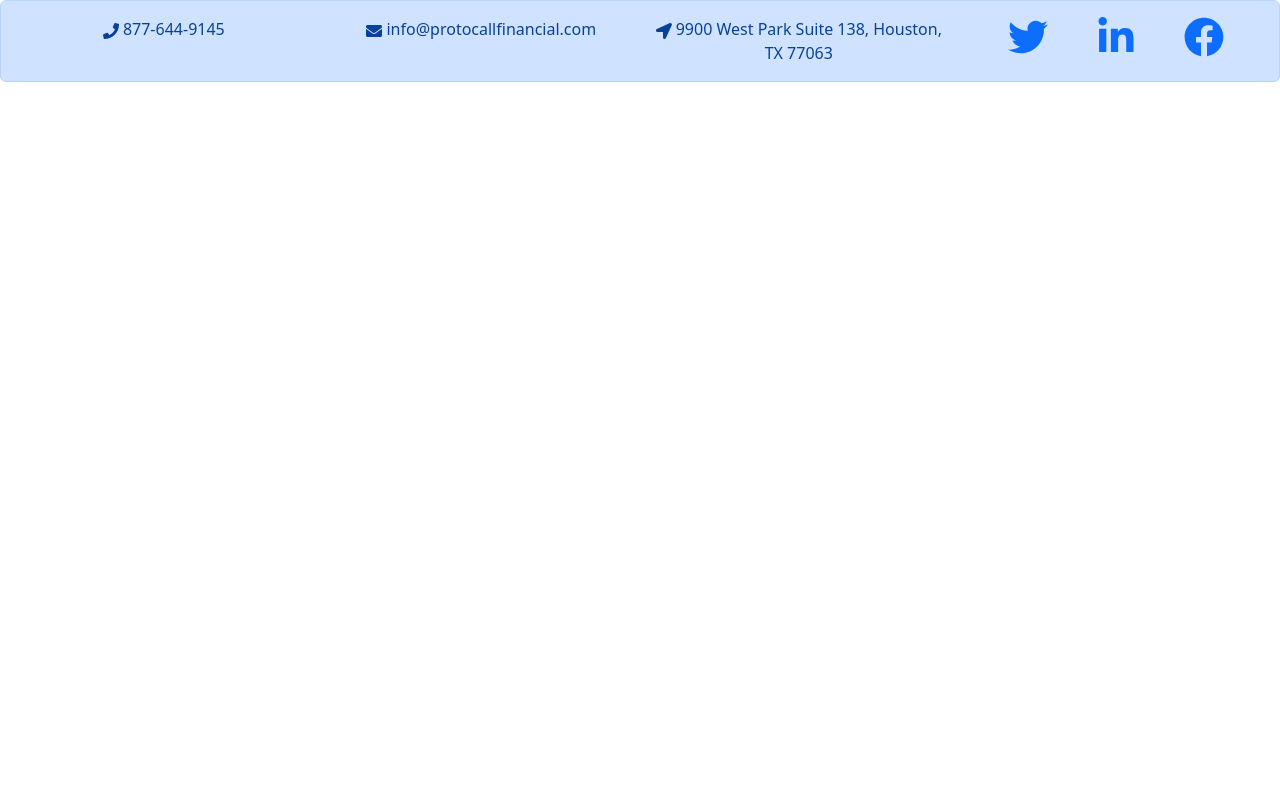
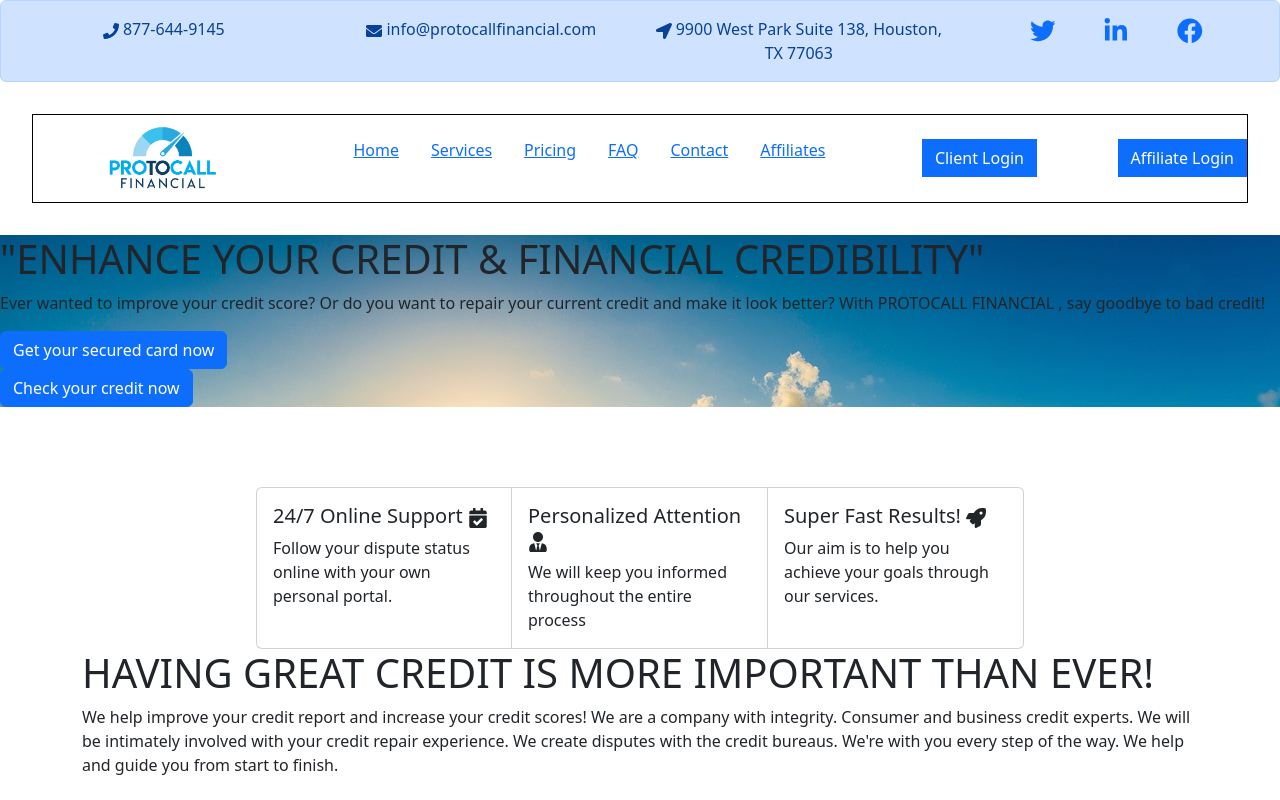
Before and after one commit to NeemanE/moe-site, a React (Create React App) app: page / in a window 1280 px wide. Shown: the top 800 px of the page. Built offline with nearby package versions, Linux system fonts and the light colour scheme.

Commit message:
completed v1 of header, nav, hero, herocard components

```diff
--- a/src/App.css
+++ b/src/App.css
@@ -1,38 +1,36 @@
-.App {
-  text-align: center;
+.navLogo{
+  float: left;
+  width: 15vw;
+  height: auto;
 }
 
-.App-logo {
-  height: 40vmin;
-  pointer-events: none;
+.cssTest{
+  border: 1px solid black;
 }
 
-@media (prefers-reduced-motion: no-preference) {
-  .App-logo {
-    animation: App-logo-spin infinite 20s linear;
-  }
+.navbar{
+  margin : 2rem;
+  border: 1px solid black;
 }
 
-.App-header {
-  background-color: #282c34;
-  min-height: 100vh;
-  display: flex;
-  flex-direction: column;
-  align-items: center;
-  justify-content: center;
-  font-size: calc(10px + 2vmin);
-  color: white;
+li{
+  list-style-type: none;
+  display: inline;
+  margin: 1rem;
 }
 
-.App-link {
-  color: #61dafb;
+.navbar div a img{
+  margin-left: 5vw;
+  width: 10vw;
+  height: auto;
 }
 
-@keyframes App-logo-spin {
-  from {
-    transform: rotate(0deg);
-  }
-  to {
-    transform: rotate(360deg);
-  }
+.hero-background{
+  background-image: url(./img/hero-background.jpg);
 }
+
+.card{
+  max-width: 20%;
+  margin-left: 20vw;
+  margin-top: 10vh;
+}
--- a/src/App.js
+++ b/src/App.js
@@ -10,16 +10,18 @@ import Services from './components/Services';
 import Pricing from './components/Pricing';
 import Affiliates from './components/Affiliates';
 import Reviews from './components/Reviews';
+import HeroCard from './components/HeroCard';
 import 'bootstrap/dist/css/bootstrap.min.css';
 
 export default function App() {
   return (
     <main>
       <Header />
-      {/* <Navbar />
+      <Navbar />
       <Hero />
+      <HeroCard />
       <Services />
-      <Pricing />
+      {/* <Pricing />
       <Faq />
       <Reviews />
       <Contact />
--- a/src/components/Header.js
+++ b/src/components/Header.js
@@ -14,9 +14,9 @@ export default function Header() {
                     <Col className="text-center"><FaEnvelope />  info@protocallfinancial.com</Col>
                     <Col className="text-center"><FaLocationArrow />  9900 West Park Suite 138, Houston, TX 77063</Col>
                     <Col className="d-flex gap-5 justify-content-center">
-                    <a href="https://twitter.com/protocall2020"><FaTwitter size={'5vh'} /></a>
-                    <a href="https://www.linkedin.com/company/protocall-financial/"><FaLinkedinIn size={'5vh'} /></a>
-                    <a href="https://www.facebook.com/protocallfinancial/"><FaFacebook size={'5vh'} /></a>
+                    <a href="https://twitter.com/protocall2020"><FaTwitter size={'2vw'} /></a>
+                    <a href="https://www.linkedin.com/company/protocall-financial/"><FaLinkedinIn size={'2vw'} /></a>
+                    <a href="https://www.facebook.com/protocallfinancial/"><FaFacebook size={'2vw'} /></a>
                     </Col>
                 </Row>
             </Container>
--- a/src/components/Hero.js
+++ b/src/components/Hero.js
@@ -0,0 +1,21 @@
+import React from "react";
+import { Button } from "react-bootstrap";
+import 'bootstrap/dist/css/bootstrap.min.css';
+
+export default function App() {
+    return (
+        // main hero section
+        <section id="hero" className="hero-background">
+            <div>
+                <h1>"ENHANCE YOUR CREDIT & FINANCIAL CREDIBILITY"</h1>
+                <p>Ever wanted to improve your credit score? Or do you want to repair your current credit and make it look better? With PROTOCALL FINANCIAL , say goodbye to bad credit!</p>
+            </div>
+            <div>
+                <Button>Get your secured card now</Button>
+            </div>
+            <div>
+                <Button>Check your credit now</Button>
+            </div>
+        </section>
+    );
+}
--- /dev/null
+++ b/src/components/HeroCard.js
@@ -0,0 +1,55 @@
+import React from "react";
+import { Card } from "react-bootstrap";
+import { CardGroup } from "react-bootstrap";
+import { FaCalendarCheck, FaUserTie, FaRocket } from "react-icons/fa";
+import protocallLogo from "../img/protocall-logo.png"
+import "../App.css"
+
+export default function HeroCard() {
+    return (
+        <section>
+            <div>
+                <CardGroup>
+                    <Card className="card">
+                        <Card.Body>
+                            <Card.Title>24/7 Online Support <FaCalendarCheck /></Card.Title>
+                            <Card.Text>Follow your dispute status online with your own personal portal.</Card.Text>
+                        </Card.Body>
+
+                    </Card>
+                    <Card>
+                        <Card.Body>
+                            <Card.Title>Personalized Attention <FaUserTie /></Card.Title>
+                            <Card.Text>We will keep you informed throughout the entire process</Card.Text>
+                        </Card.Body>
+
+                    </Card>
+                    <Card>
+                        <Card.Body>
+                            <Card.Title>Super Fast Results! <FaRocket /></Card.Title>
+                            <Card.Text>Our aim is to help you achieve your goals through our services.</Card.Text>
+                        </Card.Body>
+
+                    </Card>
+                </CardGroup>
+            </div>
+
+            <div className="container">
+                <div>
+                    <h1>HAVING GREAT CREDIT IS MORE IMPORTANT THAN EVER!</h1>
+                    <p>We help improve your credit report and increase your credit scores!
+
+                        We are a company with integrity.
+                        Consumer and business credit experts.
+                        We will be intimately involved with your credit repair experience.
+                        We create disputes with the credit bureaus.
+                        We're with you every step of the way.
+                        We help and guide you from start to finish.</p>
+                </div>
+                <div>
+                    <img src={protocallLogo} alt="Protocall Financial Logo" />
+                </div>
+            </div>
+        </section>
+    );
+}
--- a/src/components/Navbar.js
+++ b/src/components/Navbar.js
@@ -0,0 +1,31 @@
+import React from "react";
+import { Container } from "react-bootstrap/";
+import protocallLogo from "../img/protocall-logo.png"
+import Button from "react-bootstrap/Button";
+import "../App.css"
+
+export default function Navbar() {
+    return (
+        <section className="navbar">
+            <div className="">
+                <a href="https://protocallfinancial.com/"><img src={protocallLogo} alt="Protocall Financial Logo" /></a>
+            </div>
+            <div className="navDirect">
+                <ul>
+                    <li><a href="https://protocallfinancial.com/">Home</a></li>
+                    <li><a href="https://protocallfinancial.com/services">Services</a></li>
+                    <li><a href="https://protocallfinancial.com/pricing">Pricing</a></li>
+                    <li><a href="https://protocallfinancial.com/faq">FAQ</a></li>
+                    <li><a href="https://protocallfinancial.com/contact">Contact</a></li>
+                    <li><a href="https://protocallfinancial.com/affiliates">Affiliates</a></li>
+                </ul>
+            </div>
+            <div className="">
+                <Button variant="primary rounded-0" size="md" href="https://www.creditrestorationportal.com/account/login?fbclid=IwAR3ORa-__TREhUVGqQFhWWl1BEcsxwS9xQ-8d82rmz3oyotNe7baU17LB64">Client Login</Button>
+            </div>
+            <div className="">
+                <Button variant="primary rounded-0" size="md" href="https://www.affiliatecreditrepairportal.com/account/login?fbclid=IwAR3ORa-__TREhUVGqQFhWWl1BEcsxwS9xQ-8d82rmz3oyotNe7baU17LB64">Affiliate Login</Button>
+            </div>
+        </section>
+    );
+}
--- a/src/components/Services.js
+++ b/src/components/Services.js
@@ -0,0 +1,11 @@
+import React from "react";
+
+
+export default function Services() {
+
+    return (
+        <section id="services">
+
+        </section>
+    );
+}
```
Also changed, not shown: src/img/hero-background.jpg (added), src/img/protocall-logo.png (added).
